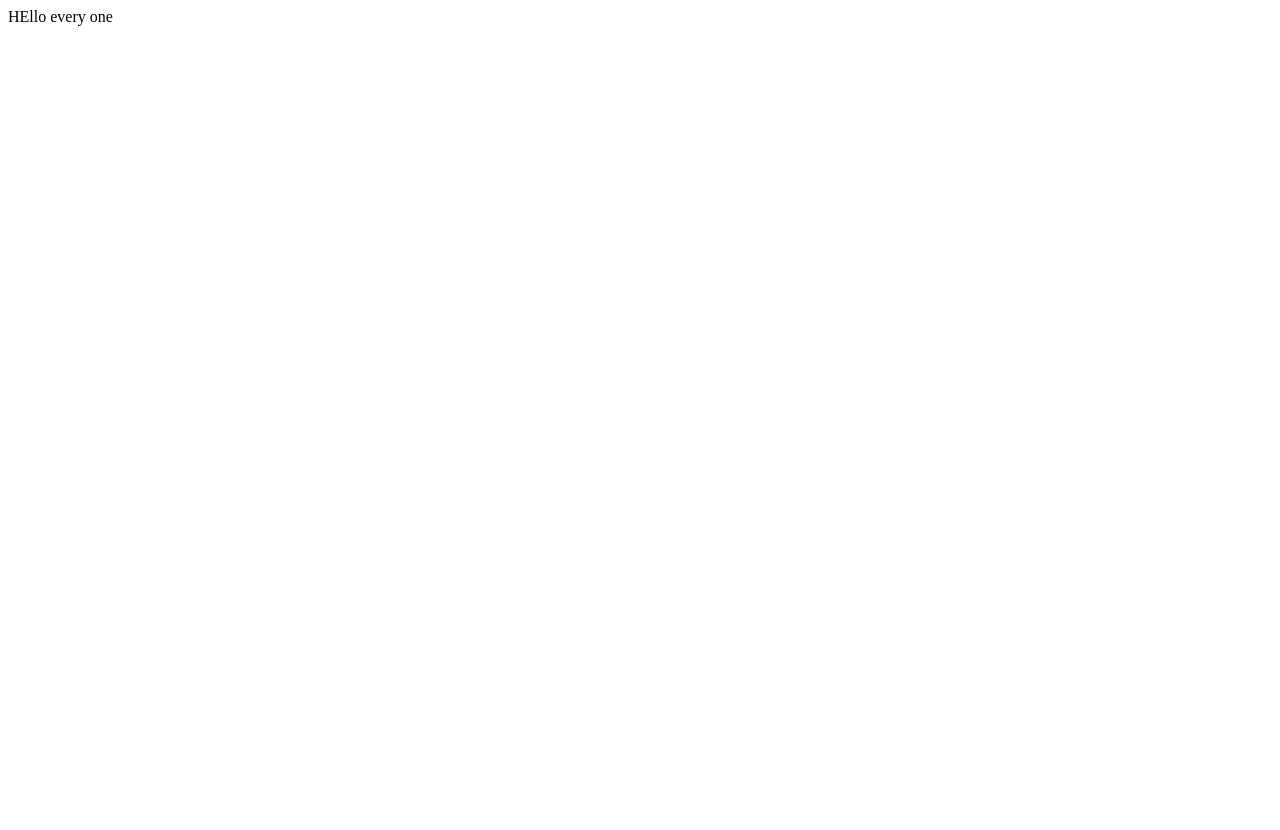
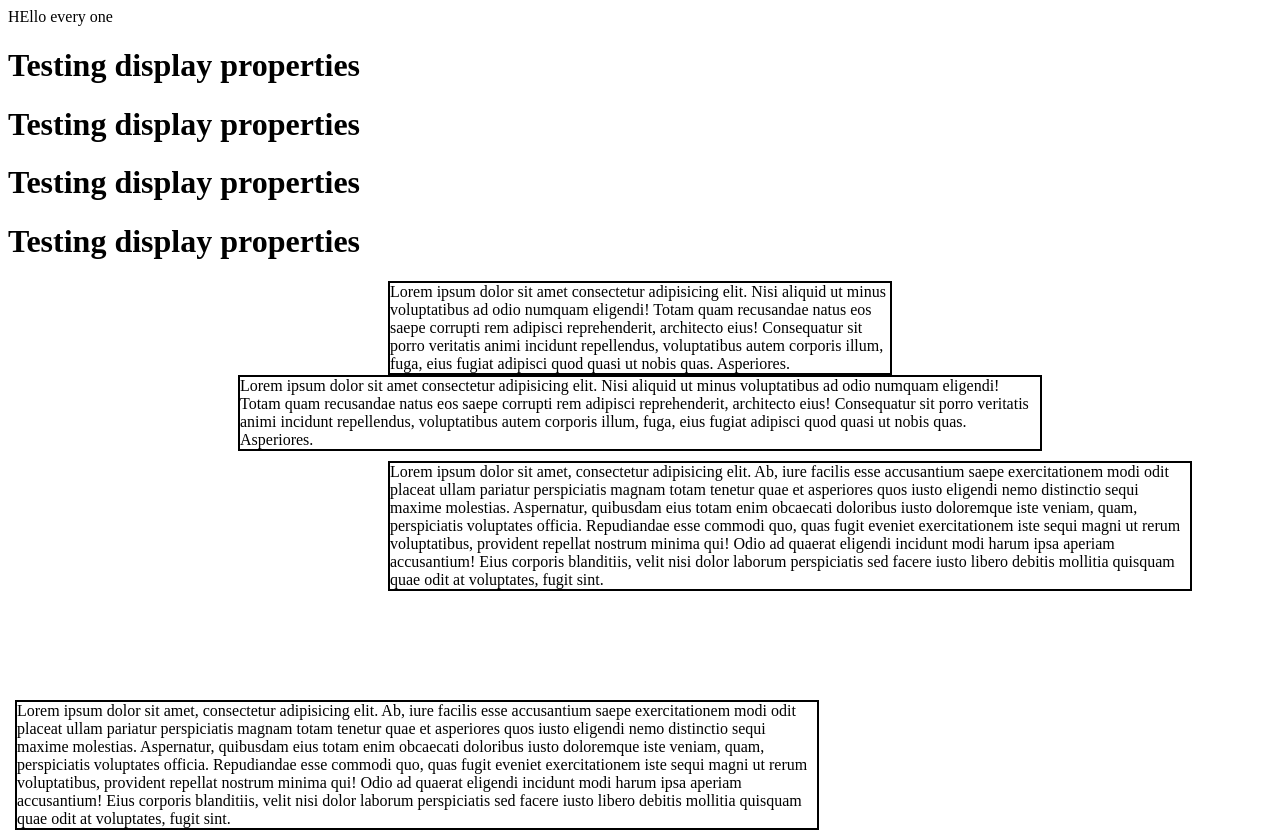
Before and after one commit to Rahulgodaraa/adwiz_1_htmlcss, a plain HTML site: page day-11/index.html in a window 1280 px wide. Before the commit the page ends 800 px from the top, so only its background shows below. Drawn offline with Linux system fonts and the light colour scheme.

Commit message:
commits are mandatory boi

```diff
--- a/day-11/index.html
+++ b/day-11/index.html
@@ -1,19 +1,103 @@
 <!DOCTYPE html>
 <html lang="en">
-<head>
-    <meta charset="UTF-8">
-    <meta name="viewport" content="width=device-width, initial-scale=1.0">
+  <head>
+    <meta charset="UTF-8" />
+    <meta name="viewport" content="width=device-width, initial-scale=1.0" />
     <title>Document</title>
-</head>
+  </head>
 
+  <style>
+    div {
+      display: block;
+    }
+    h1 {
+      /*display: none; */
+    }
 
-<style>
-    div{
-        display: block;
+    .prop {
+      width: 500px;
+      margin: auto;
+      border: 2px solid black;
+    }
 
+    .prop1 {
+      max-width: 800px;
+      margin: auto;
+      border: 2px solid black;
     }
-</style>
-<body>
-    <div>HEllo every one </div>
-</body>
+
+    .pos {
+/*  relative position :--- applies top,left will apply from the position where it was at moment
+    absolute position :--- applies margin from top or left of the screen     */
+        max-width: 800px;
+        margin: auto ;
+        border: 2px solid black;
+        position: relative;
+        left: 150px;
+        top: 10px;
+
+      }
+      .pos1{
+        max-width: 800px;
+        margin: 0 auto ;
+        border: 2px solid black;
+        position: absolute;
+        left: 15px;
+        top: 700px;
+      }
+
+  </style>
+  <body>
+    <div>HEllo every one</div>
+    <h1>Testing display properties</h1>
+    <h1>Testing display properties</h1>
+    <h1>Testing display properties</h1>
+    <h1>Testing display properties</h1>
+
+    <div class="prop">
+      Lorem ipsum dolor sit amet consectetur adipisicing elit. Nisi aliquid ut
+      minus voluptatibus ad odio numquam eligendi! Totam quam recusandae natus
+      eos saepe corrupti rem adipisci reprehenderit, architecto eius!
+      Consequatur sit porro veritatis animi incidunt repellendus, voluptatibus
+      autem corporis illum, fuga, eius fugiat adipisci quod quasi ut nobis quas.
+      Asperiores.
+    </div>
+
+    <div class="prop1">
+      Lorem ipsum dolor sit amet consectetur adipisicing elit. Nisi aliquid ut
+      minus voluptatibus ad odio numquam eligendi! Totam quam recusandae natus
+      eos saepe corrupti rem adipisci reprehenderit, architecto eius!
+      Consequatur sit porro veritatis animi incidunt repellendus, voluptatibus
+      autem corporis illum, fuga, eius fugiat adipisci quod quasi ut nobis quas.
+      Asperiores.
+    </div>
+
+    <div class="pos">
+      Lorem ipsum dolor sit amet, consectetur adipisicing elit. Ab, iure facilis
+      esse accusantium saepe exercitationem modi odit placeat ullam pariatur
+      perspiciatis magnam totam tenetur quae et asperiores quos iusto eligendi
+      nemo distinctio sequi maxime molestias. Aspernatur, quibusdam eius totam
+      enim obcaecati doloribus iusto doloremque iste veniam, quam, perspiciatis
+      voluptates officia. Repudiandae esse commodi quo, quas fugit eveniet
+      exercitationem iste sequi magni ut rerum voluptatibus, provident repellat
+      nostrum minima qui! Odio ad quaerat eligendi incidunt modi harum ipsa
+      aperiam accusantium! Eius corporis blanditiis, velit nisi dolor laborum
+      perspiciatis sed facere iusto libero debitis mollitia quisquam quae odit
+      at voluptates, fugit sint.
+    </div>
+
+    <div class="pos1">
+        Lorem ipsum dolor sit amet, consectetur adipisicing elit. Ab, iure facilis
+        esse accusantium saepe exercitationem modi odit placeat ullam pariatur
+        perspiciatis magnam totam tenetur quae et asperiores quos iusto eligendi
+        nemo distinctio sequi maxime molestias. Aspernatur, quibusdam eius totam
+        enim obcaecati doloribus iusto doloremque iste veniam, quam, perspiciatis
+        voluptates officia. Repudiandae esse commodi quo, quas fugit eveniet
+        exercitationem iste sequi magni ut rerum voluptatibus, provident repellat
+        nostrum minima qui! Odio ad quaerat eligendi incidunt modi harum ipsa
+        aperiam accusantium! Eius corporis blanditiis, velit nisi dolor laborum
+        perspiciatis sed facere iusto libero debitis mollitia quisquam quae odit
+        at voluptates, fugit sint.
+      </div>
+  </body>
 </html>
```
